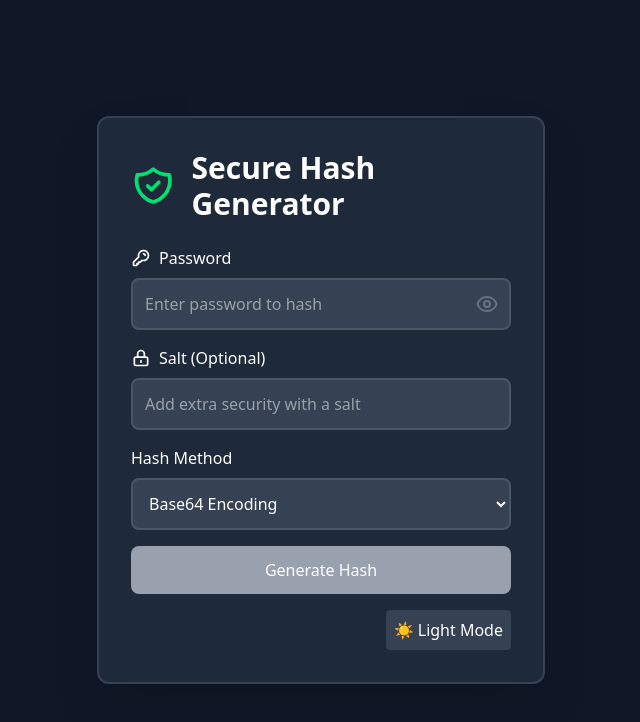
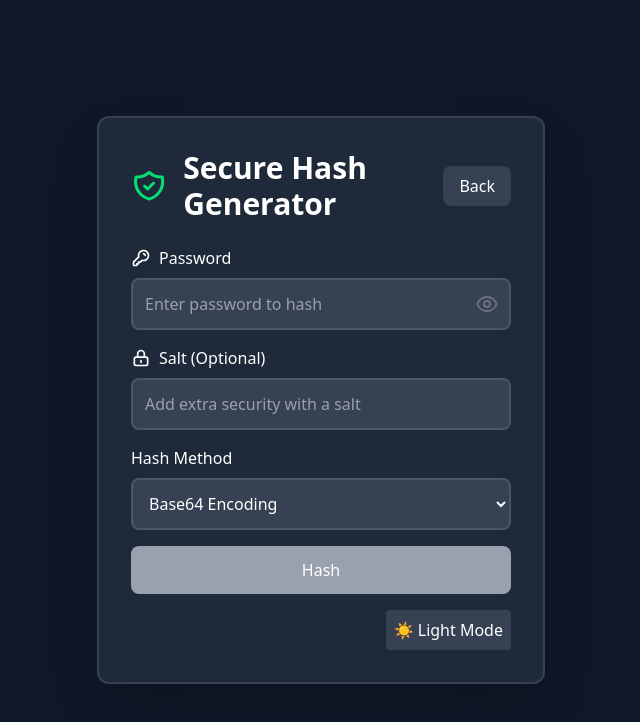
Before and after one commit to Chakibceran22/passowrd-manager-app, a React (Vite) app: page /hash in a window 1280 px wide. Shown: the top 722 px of the page, without its empty margins (319-959 px from the left). Built offline with nearby package versions, Linux system fonts and the light colour scheme.

Commit message:
fixing the hashing page and makeing more componenets

```diff
--- a/src/componenets/PasswordHahsing.jsx
+++ b/src/componenets/PasswordHahsing.jsx
@@ -1,6 +1,10 @@
 import React, { useState } from 'react';
 import { ShieldIcon, KeyIcon, LockIcon, EyeIcon, EyeOffIcon } from './SecurityIcons';
-
+import DarkModeToggle from './ToggleButton';
+import Button from './Button';
+import SaltInput from './SaltInput';
+import PasswordInput from './PasswordInput';
+import BackButton from './BackButton';
 const PasswordHasher = () => {
   const [isDarkMode, setIsDarkMode] = useState(true);
   const [password, setPassword] = useState('');
@@ -53,53 +57,15 @@ const PasswordHasher = () => {
         <div className="flex items-center mb-6">
           <ShieldIcon className={`mr-4 w-12 h-12 ${isDarkMode ? 'text-green-400' : 'text-green-600'}`} />
           <h1 className="text-3xl font-bold">Secure Hash Generator</h1>
+          <BackButton isDarkMode={isDarkMode} />
         </div>
 
         <div className="space-y-4">
           {/* Password Input */}
-          <div className="relative">
-            <label className="block mb-2 flex items-center">
-              <KeyIcon className="mr-2 w-5 h-5" />
-              Password
-            </label>
-            <div className="relative">
-              <input
-                type={showPassword ? "text" : "password"}
-                value={password}
-                onChange={(e) => setPassword(e.target.value)}
-                placeholder="Enter password to hash"
-                className={`w-full p-3 rounded-lg border-2 pr-10 ${isDarkMode
-                  ? 'bg-gray-700 border-gray-600 text-white'
-                  : 'bg-white border-gray-300 text-black'}`}
-              />
-              <button
-                onClick={() => setShowPassword(!showPassword)}
-                className="absolute right-3 top-1/2 transform -translate-y-1/2"
-              >
-                {showPassword ?
-                  <EyeOffIcon className="w-6 h-6 text-gray-500" /> :
-                  <EyeIcon className="w-6 h-6 text-gray-500" />
-                }
-              </button>
-            </div>
-          </div>
+          <PasswordInput showPassword={showPassword} isDarkMode={isDarkMode} password={password} setPassword={setPassword} setShowPassword={setShowPassword} />
 
           {/* Salt Input */}
-          <div>
-            <label className="block mb-2 flex items-center">
-              <LockIcon className="mr-2 w-5 h-5" />
-              Salt (Optional)
-            </label>
-            <input
-              type="text"
-              value={salt}
-              onChange={(e) => setSalt(e.target.value)}
-              placeholder="Add extra security with a salt"
-              className={`w-full p-3 rounded-lg border-2 ${isDarkMode
-                ? 'bg-gray-700 border-gray-600 text-white'
-                : 'bg-white border-gray-300 text-black'}`}
-            />
-          </div>
+          <SaltInput salt={salt} setSalt={setSalt} isDarkMode={isDarkMode} />
 
           {/* Hash Method Selector */}
           <div>
@@ -120,19 +86,7 @@ const PasswordHasher = () => {
           </div>
 
           {/* Hash Button */}
-          <button
-            onClick={handleHash}
-            disabled={!password}
-            className={`w-full p-3 rounded-lg transition duration-300 ${
-              password
-                ? (isDarkMode
-                  ? 'bg-green-700 hover:bg-green-600 text-white'
-                  : 'bg-green-500 hover:bg-green-600 text-white')
-                : 'bg-gray-400 cursor-not-allowed'
-            }`}
-          >
-            Generate Hash
-          </button>
+          <Button handleEvent={handleHash} word="Hash" isDarkMode={isDarkMode} password={password} />
 
           {/* Hashed Result */}
           {hashedPassword && (
@@ -156,16 +110,7 @@ const PasswordHasher = () => {
         </div>
 
         {/* Mode Toggle */}
-        <div className="mt-4 flex justify-end">
-          <button
-            onClick={() => setIsDarkMode(!isDarkMode)}
-            className={`p-2 rounded flex items-center ${isDarkMode
-              ? 'bg-gray-700 hover:bg-gray-600 text-white'
-              : 'bg-gray-200 hover:bg-gray-300 text-black'}`}
-          >
-            {isDarkMode ? '☀️ Light Mode' : '🌙 Dark Mode'}
-          </button>
-        </div>
+        <DarkModeToggle isDarkMode={isDarkMode} setIsDarkMode={setIsDarkMode} />
       </div>
     </div>
   );
--- /dev/null
+++ b/src/componenets/PasswordInput.jsx
@@ -0,0 +1,33 @@
+import { KeyIcon, EyeIcon,EyeOffIcon } from "./SecurityIcons"
+
+const PasswordInput = ({ showPassword,  isDarkMode, setPassword, password,setShowPassword}) => {
+    return (
+                  <div className="relative">
+                    <label className="block mb-2 flex items-center">
+                      <KeyIcon className="mr-2 w-5 h-5" />
+                      Password
+                    </label>
+                    <div className="relative">
+                      <input
+                        type={showPassword ? "text" : "password"}
+                        value={password}
+                        onChange={(e) => setPassword(e.target.value)}
+                        placeholder="Enter password to hash"
+                        className={`w-full p-3 rounded-lg border-2 pr-10 ${isDarkMode
+                          ? 'bg-gray-700 border-gray-600 text-white'
+                          : 'bg-white border-gray-300 text-black'}`}
+                      />
+                      <button
+                        onClick={() => setShowPassword(!showPassword)}
+                        className="absolute right-3 top-1/2 transform -translate-y-1/2"
+                      >
+                        {showPassword ?
+                          <EyeOffIcon className="w-6 h-6 text-gray-500" /> :
+                          <EyeIcon className="w-6 h-6 text-gray-500" />
+                        }
+                      </button>
+                    </div>
+                  </div>
+    )
+}
+export default PasswordInput
--- /dev/null
+++ b/src/componenets/SaltInput.jsx
@@ -0,0 +1,21 @@
+import { LockIcon } from './SecurityIcons';
+
+
+const SaltInput = ({isDarkMode, salt, setSalt}) => {
+    return(<div>
+                <label className="block mb-2 flex items-center">
+                  <LockIcon className="mr-2 w-5 h-5" />
+                  Salt (Optional)
+                </label>
+                <input
+                  type="text"
+                  value={salt}
+                  onChange={(e) => setSalt(e.target.value)}
+                  placeholder="Add extra security with a salt"
+                  className={`w-full p-3 rounded-lg border-2 ${isDarkMode
+                    ? 'bg-gray-700 border-gray-600 text-white'
+                    : 'bg-white border-gray-300 text-black'}`}
+                />
+              </div>)
+}
+export default SaltInput;
--- a/src/componenets/passwordEncryptionPage.jsx
+++ b/src/componenets/passwordEncryptionPage.jsx
@@ -8,6 +8,7 @@ import RsaPublicKeyDisplay from './RsaPublicKeyDisplay';
 import DarkModeToggle from './ToggleButton';
 import KeyInput from './KeyInput';
 import BackButton from './BackButton';
+import PasswordInput from './PasswordInput';
 
 const PasswordEncryptor = () => {
   const [isDarkMode, setIsDarkMode] = useState(true);
@@ -17,6 +18,7 @@ const PasswordEncryptor = () => {
   const [encryptedPassword, setEncryptedPassword] = useState('');
   const [generatedPublicKey, setGeneratedPublicKey] = useState('');
   const [generatedPrivaetKey, setGeneratedPrivateKey] = useState('');
+  const [showPassword, setShowPassword] = useState(false);
 
   const [showEncrypted, setShowEncrypted] = useState(false);
 
@@ -132,8 +134,7 @@ const PasswordEncryptor = () => {
         <div className="space-y-4">
           {/* Encryption Method Selector */}
           <SelectionDropDown encryptionType={encryptionType} encryptionMethods={encryptionMethods} isDarkMode={isDarkMode} setEncryptionKey={setEncryptionKey} setEncryptionType={setEncryptionType} setGeneratedPublicKey={setGeneratedPublicKey} notice={"Encryption Method"}/>
-          <Input placeholder={"Plain Password"} password={plainPassword} setPassword={setPlainPassword} isDarkMode={isDarkMode}></Input>
-
+          <PasswordInput isDarkMode={isDarkMode} setPassword={setPlainPassword} password={plainPassword} showPassword={showPassword} setShowPassword={setShowPassword}/>
           {/* Non-RSA Key Input */}
           {encryptionType !== 'RSA' && encryptionMethods.find(m => m.value === encryptionType)?.requiresKey && (
             <KeyInput isDarkMode={isDarkMode} setKey={setEncryptionKey} Key={encryptionKey} notice={"Encryption Key"} />
```
Also changed, not shown: src/componenets/HahshingPage.jsx (+20 -38 lines).
